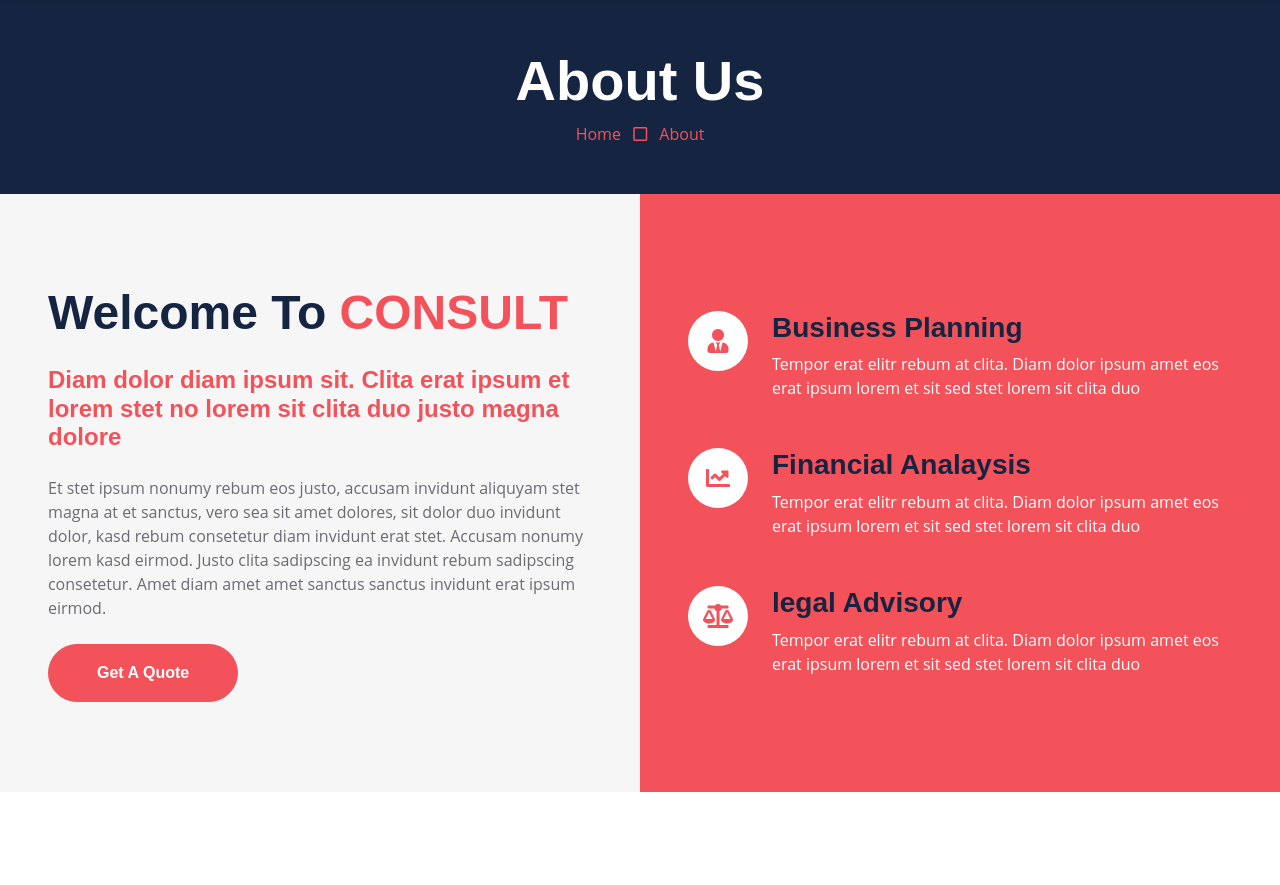
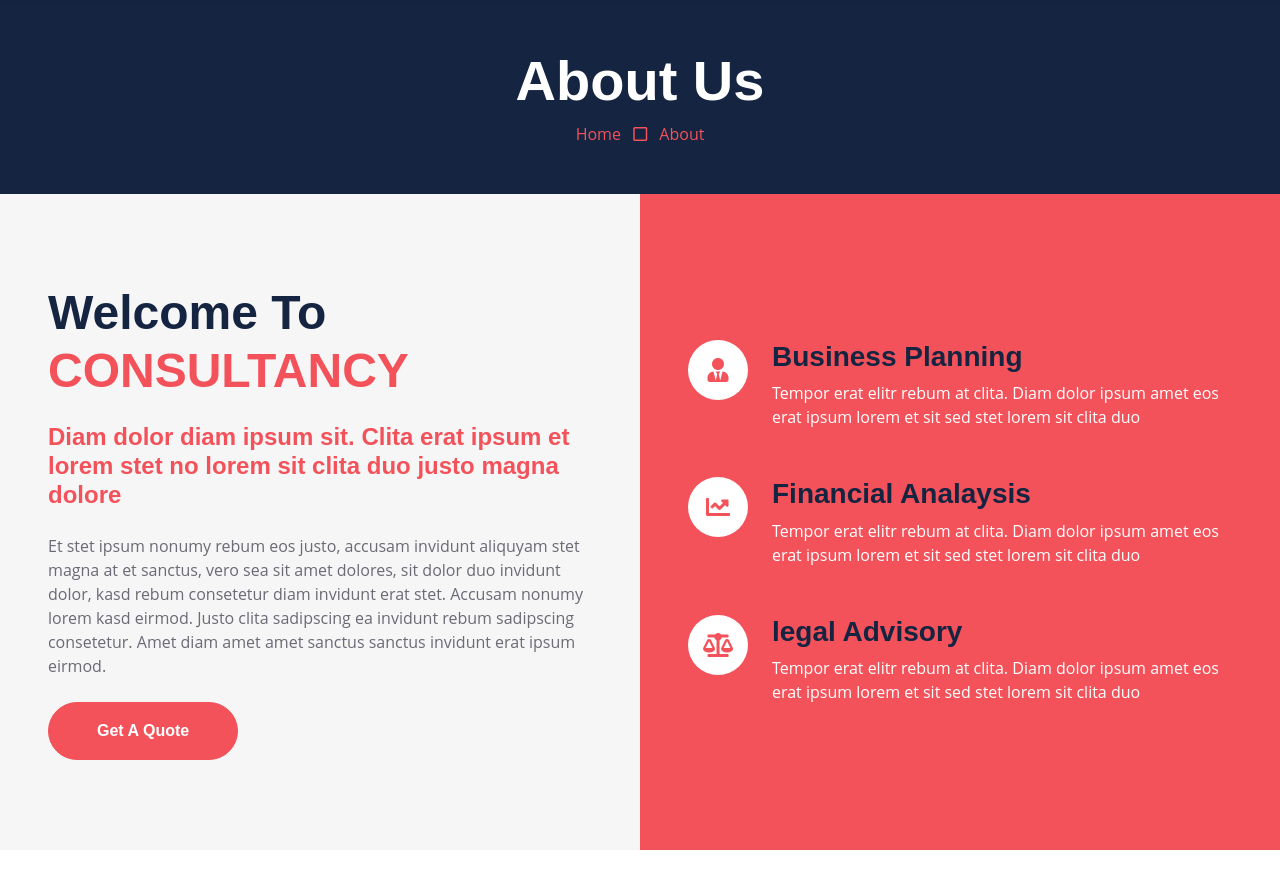
Before and after one commit to firojKhanMansoor/consultancy, a Django app: page /about-us/ in a window 1280 px wide. Shown: the part 138-1023 px from the top of the page. Run offline with Django 4.2, Linux system fonts and the light colour scheme; some libraries are stand-ins or nearby versions.

Commit message:
about us page changed

```diff
--- a/templates/about.html
+++ b/templates/about.html
@@ -21,7 +21,7 @@
 <div class="container-fluid bg-secondary p-0">
     <div class="row g-0">
         <div class="col-lg-6 py-6 px-5">
-            <h1 class="display-5 mb-4">Welcome To <span class="text-primary">CONSULT</span></h1>
+            <h1 class="display-5 mb-4">Welcome To <span class="text-primary">CONSULTANCY</span></h1>
             <h4 class="text-primary mb-4">Diam dolor diam ipsum sit. Clita erat ipsum et lorem stet no lorem sit clita
                 duo justo magna dolore</h4>
             <p class="mb-4">Et stet ipsum nonumy rebum eos justo, accusam invidunt aliquyam stet magna at et sanctus,
```
